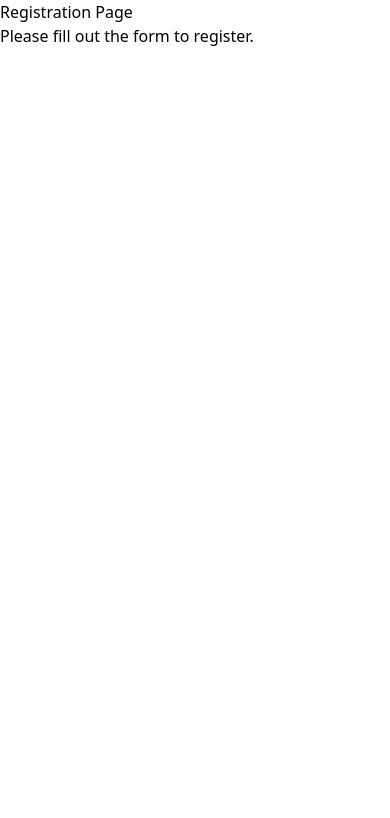
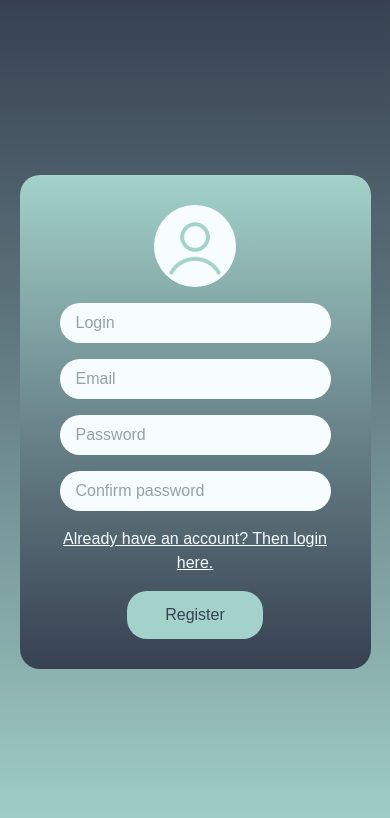
Before and after one commit to Violettalez/ToDoList_PetProject_React_Node.js_FireBase, a React (Vite) app: page /registration in a window 390 px wide. Shown: the top 818 px of the page. Built offline with nearby package versions, Linux system fonts and the light colour scheme.

Commit message:
add responsive design of registration page

```diff
--- a/src/frontend/pages/Registration.jsx
+++ b/src/frontend/pages/Registration.jsx
@@ -1,8 +1,41 @@
+import { Link } from "react-router-dom";
 function Registration() {
   return (
-    <div>
-      <h1>Registration Page</h1>
-      <p>Please fill out the form to register.</p>
+    <div className="flex justify-center items-center h-screen bg-bg1 bg-gradient-to-b from-text to-accent1">
+      <div className="flex flex-col gap-4 items-center w-[90%] md:w-[25%] mx-auto bg-gradient-to-b from-accent1 to-text rounded-[20px] px-[40px] py-[30px]">
+        <div className="bg-bg1 w-[30%] aspect-square p-0 rounded-full flex justify-center items-center">
+          <img src="/persone.png" alt="Place for your photo" className="w-[100%]"/>
+        </div>
+        <input
+          type="text"
+          placeholder="Login"
+          className="w-[100%] input font-rubik text-base"
+        />
+        <input
+          type="email"
+          placeholder="Email"
+          className="w-[100%] input font-rubik text-base"
+        />
+        <input
+          type="password"
+          placeholder="Password"
+          className="w-[100%] input font-rubik text-base"
+        />
+        <input
+          type="password"
+          placeholder="Confirm password"
+          className="w-[100%] input font-rubik text-base"
+        />
+        <Link
+          to="/"
+          className="text-bg1 underline font-rubik text-base text-center"
+        >
+          Already have an account? Then login here.
+        </Link>
+        <button className="rounded-[20px] bg-accent1 hover:bg-bg2 py-3 w-[50%] text-text font-rubik text-base">
+          Register
+        </button>
+      </div>
     </div>
   );
 }
```
Also changed, not shown: public/persone.png (added).
